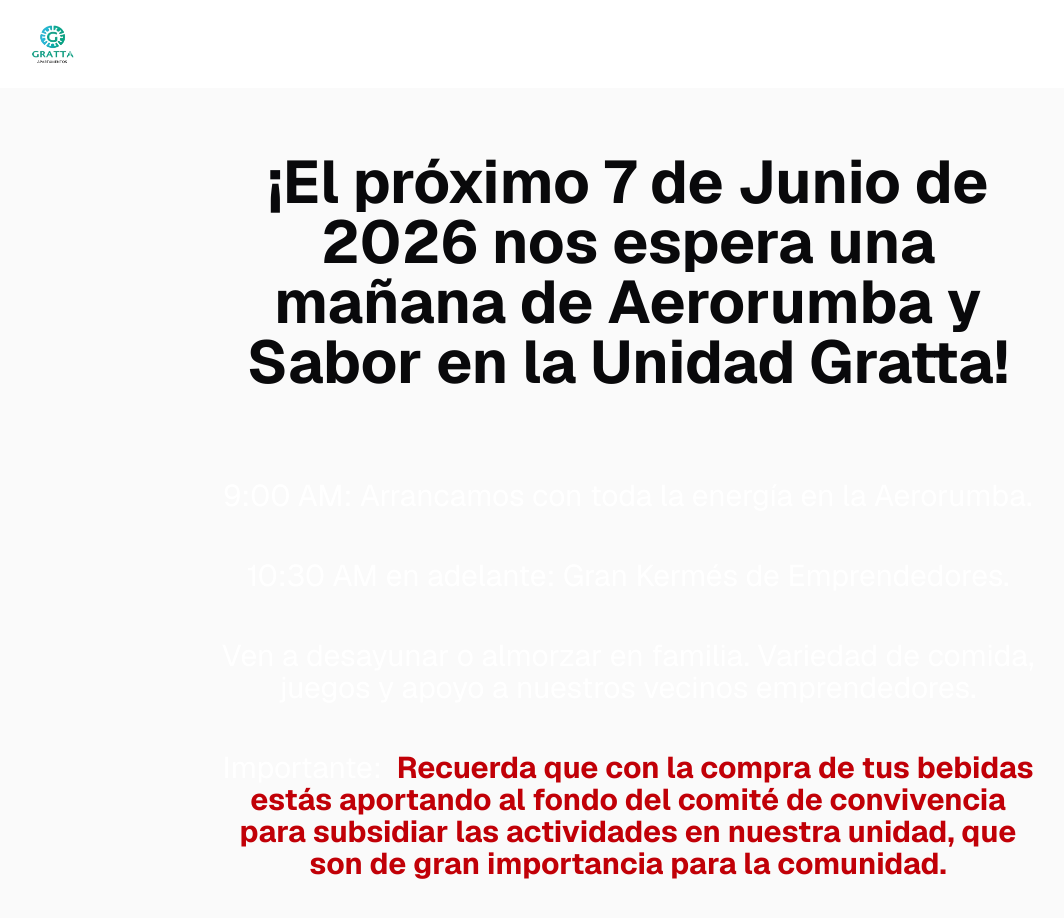
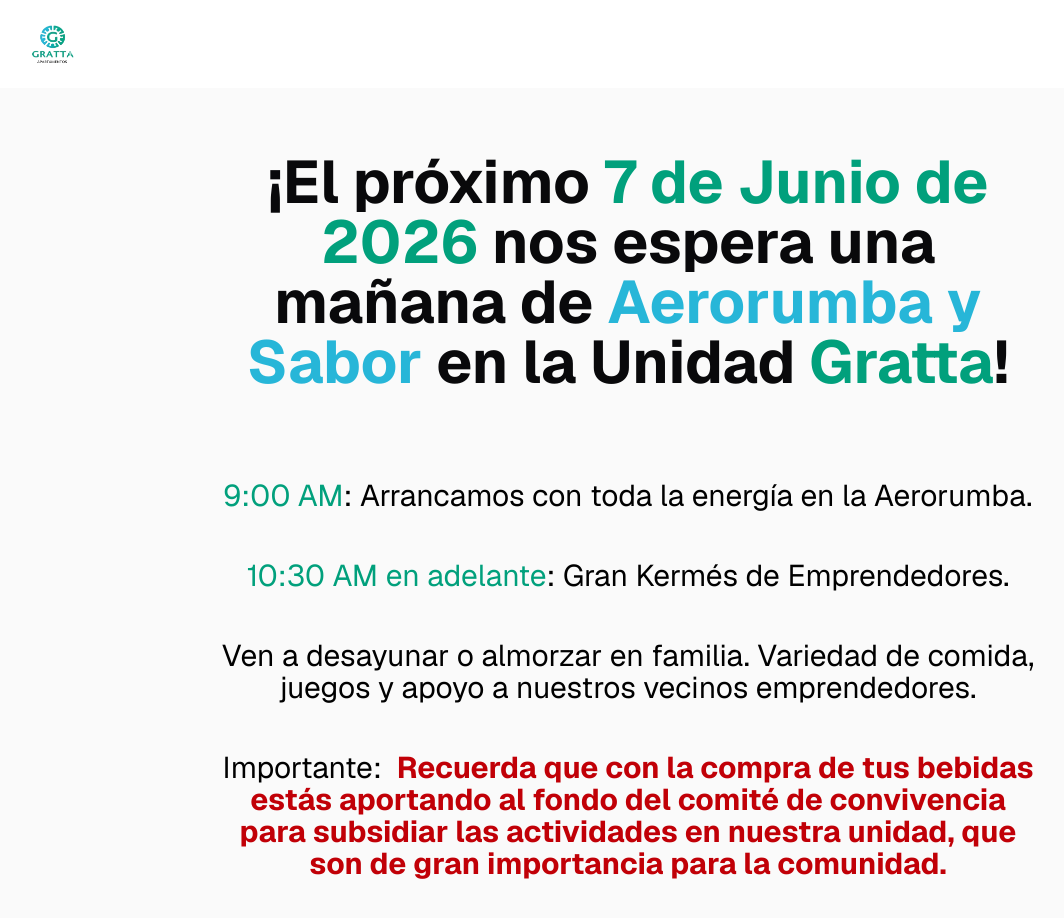
Before and after one commit to jdperea/front-gratta, a Next.js app: page / in a window 1280 px wide. Shown: the top 918 px of the page, without its empty margins (12-1076 px from the left). Built offline with nearby package versions, Linux system fonts and the light colour scheme.

Commit message:
fix light mode

```diff
--- a/app/component/form.tsx
+++ b/app/component/form.tsx
@@ -161,7 +161,7 @@
       <div className="mt-8">
           <button
           onClick={() => setIsOpen(!isOpen)}
-          className="flex h-18 w-full items-center justify-center gap-2 rounded-full bg-[var(--color-primary)] px-5 py-4 text-gray-900 transition-colors hover:bg-[#383838] dark:hover:bg-[#ccc] md:w-[458px] my-4"
+          className="flex h-18 w-full items-center justify-center gap-2 rounded-full bg-[var(--color-primary)] px-5 py-4 text-white dark:text-gray-900 transition-colors hover:bg-[#383838] dark:hover:bg-[#ccc] md:w-[458px] my-4"
           >
           <span>{isOpen ? '▲' : '▼'}</span>
           <span>Regístrate <span className="text-[var(--color-secundary)]">aquí</span> antes del 24 de mayo para separar tu cupo y producto</span>
--- a/app/globals.css
+++ b/app/globals.css
@@ -3,6 +3,8 @@
 :root {
   --background: #ffffff;
   --foreground: #171717;
+  --color-primary: #01a07c;
+  --color-secundary: #27b6d8;
 }
 
 @theme inline {
--- a/app/page.tsx
+++ b/app/page.tsx
@@ -30,16 +30,16 @@
         <h1 className="w-[87.5%] md:w-4/6 text-center text-6xl font-bold text-zinc-950 dark:text-zinc-50 my-16">
           ¡El próximo <span className="font-bold text-[var(--color-primary)]">7 de Junio de 2026</span> nos espera una mañana de <span className="text-[var(--color-secundary)]">Aerorumba y Sabor</span> en la Unidad <span className="font-bold text-[var(--color-primary)]">Gratta</span>!
         </h1>
-        <p className="w-[87.5%] md:w-4/6 text-center text-3xl leading-8 my-6 px-4 text-white">
+        <p className="w-[87.5%] md:w-4/6 text-center text-3xl leading-8 my-6 px-4 text-black dark:text-white">
           <span className="text-[var(--color-primary)]">9:00 AM</span>: Arrancamos con toda la energía en la Aerorumba.
         </p>
-        <p className="w-[87.5%] md:w-4/6 text-center text-3xl leading-8 my-6 px-4 text-white">
+        <p className="w-[87.5%] md:w-4/6 text-center text-3xl leading-8 my-6 px-4 text-black dark:text-white">
           <span className="text-[var(--color-primary)]">10:30 AM en adelante</span>: Gran Kermés de Emprendedores.
         </p>
-        <p className="w-[87.5%] md:w-4/6 text-center text-3xl leading-8 my-6 px-4 text-white">
+        <p className="w-[87.5%] md:w-4/6 text-center text-3xl leading-8 my-6 px-4 text-black dark:text-white">
           Ven a desayunar o almorzar en familia. Variedad de comida, juegos y apoyo a nuestros vecinos emprendedores.
         </p>
-        <p className="w-[87.5%] md:w-4/6 text-center text-3xl leading-8 my-6 px-4 text-white">
+        <p className="w-[87.5%] md:w-4/6 text-center text-3xl leading-8 my-6 px-4 text-black dark:text-white">
           Importante: &nbsp;
           <span className="text-red-700 font-bold">
             Recuerda que con la compra de tus bebidas estás aportando al fondo del comité de convivencia para subsidiar las actividades en nuestra unidad, que son de gran importancia para la comunidad.
@@ -51,13 +51,13 @@
           }}
           className="flex z-50 h-12 w-full items-center justify-center gap-2 text-xl rounded-full bg-foreground px-5 text-background transition-colors hover:bg-[#383838] dark:hover:bg-[#ccc] md:w-[458px] my-4 py-2"
         >
-          <span>¿Eres emprendedor? </span><span className="text-[var(--color-primary)]">&nbsp; da click aqui</span>
+          <span className="text-white dark:text-black">¿Eres emprendedor? </span><span className="text-[var(--color-primary)]">&nbsp; da click aqui</span>
         </button>
         <div ref={sectionRef} className={isOpen ? "flex flex-col items-center justify-center gap-4 mt-2" : "hidden"}>
           <h2 className="w-3/4 md:w-4/6 text-center text-4xl font-bold text-zinc-950 dark:text-zinc-50 my-16">
             ¡Emprende en tu Conjunto!<br />Participa en nuestra Primera <span className="text-[var(--color-primary)]">Kermés</span> <span className="text-[var(--color-secundary)]">Gratta</span>.
           </h2>
-          <p className="w-3/4 md:w-4/6 text-center text-3xl leading-8 my-6 text-white">
+          <p className="w-3/4 md:w-4/6 text-center text-3xl leading-8 my-6 text-black dark:text-white">
             Una oportunidad para mostrar tu <span className="font-bold text-[var(--color-primary)]">talento</span> y <span className="font-bold text-[var(--color-secundary)]">sazón</span> a tus vecinos.
           </p>
           <p className="w-3/4 md:w-4/6 text-center text-3xl leading-8 text-zinc-950 dark:text-zinc-50 mt-8">
@@ -66,19 +66,19 @@
           <ul className="w-3/4 md:w-4/6 text-center text-xl leading-8 text-zinc-950 dark:text-zinc-50 space-y-5 py-5">
             <li className="flex items-start gap-2 text-white">
               <CheckCircleIcon className="text-[var(--color-primary)] w-8 h-8 mt-1 flex-none" />
-              <span className="text-white">Solo se requiere de un aporte de <b className="text-[var(--color-primary)]">$15.000</b> para rentar el <b className="text-[var(--color-secundary)]">tablón del stand</b></span>
+              <span className="text-black dark:text-white">Solo se requiere de un aporte de <b className="text-[var(--color-primary)]">$15.000</b> para rentar el <b className="text-[var(--color-secundary)]">tablón del stand</b></span>
             </li>
             <li className="flex items-start gap-2 text-white">
               <CheckCircleIcon className="text-[var(--color-primary)] w-8 h-8 mt-1 flex-none" />
-              <span className="text-white">Cupos limitados y exclusivos para <b className="text-[var(--color-primary)]">residentes</b> de la unidad <b className="text-[var(--color-primary)]">Gratta</b> (<span className="text-[var(--color-primary)]">10</span>-<span className="text-[var(--color-primary)]">15</span> <span className="text-[var(--color-secundary)]">stands</span>)</span>
+              <span className="text-black dark:text-white">Cupos limitados y exclusivos para <b className="text-[var(--color-primary)]">residentes</b> de la unidad <b className="text-[var(--color-primary)]">Gratta</b> (<span className="text-[var(--color-primary)]">10</span>-<span className="text-[var(--color-primary)]">15</span> <span className="text-[var(--color-secundary)]">stands</span>)</span>
             </li>
             <li className="flex items-start gap-2 text-white">
               <CheckCircleIcon className="text-[var(--color-primary)] w-8 h-8 mt-1 flex-none" />
-              <span className="text-white">Exclusividad de producto (<span className="text-[var(--color-primary)]">¡</span><span className="text-[var(--color-primary)]">No habrá competencia directa</span> <span className="text-[var(--color-secundary)]">!</span>)</span>
+              <span className="text-black dark:text-white">Exclusividad de producto (<span className="text-[var(--color-primary)]">¡</span><span className="text-[var(--color-primary)]">No habrá competencia directa</span> <span className="text-[var(--color-secundary)]">!</span>)</span>
             </li>
             <li className="flex items-start gap-2 text-white">
               <CheckCircleIcon className="text-[var(--color-primary)] w-8 h-8 mt-1 flex-none" />
-              <span className="text-white">El comité de convivencia de la unidad se encarga de la <span className="text-[var(--color-primary)]">hidratación</span> y <span className="text-[var(--color-secundary)]">bebidas</span>.</span>
+              <span className="text-black dark:text-white">El comité de convivencia de la unidad se encarga de la <span className="text-[var(--color-primary)]">hidratación</span> y <span className="text-[var(--color-secundary)]">bebidas</span>.</span>
             </li>
           </ul>
 
```
